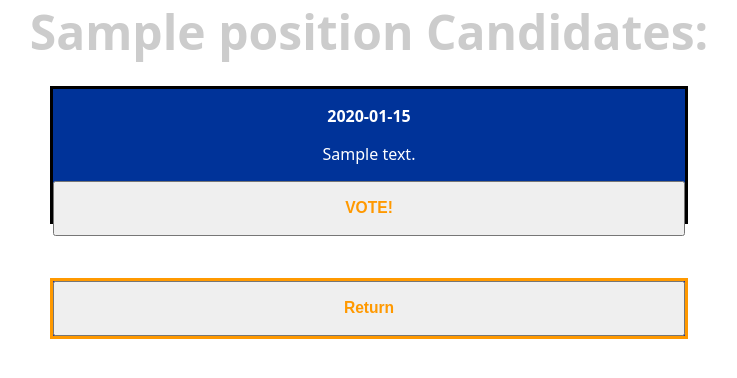
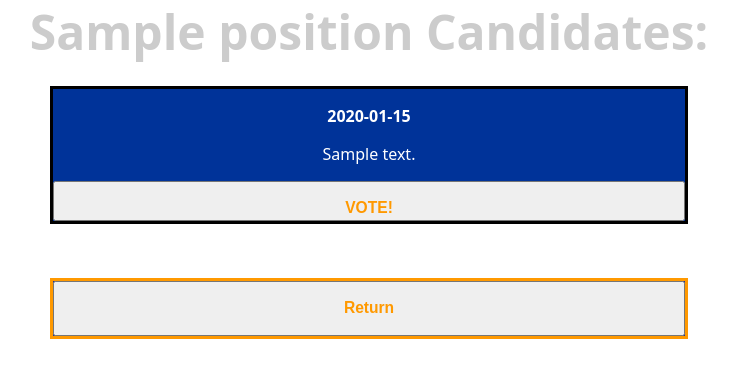
Before and after one commit to bball24/ElectionCat, a Flask app: template templates/m_candidates.htm in a window 1280 px wide. Shown: the part 184-562 px from the top of the page, without its empty margins (271-1008 px from the left). Run offline with Flask 2, Linux system fonts and the light colour scheme; the template is opened without the code that fills it: most values are stand-ins (such as "Sample title", 1, 10 or a date in 2020).

Commit message:
adjusted button

```diff
--- a/templates/m_candidates.htm
+++ b/templates/m_candidates.htm
@@ -84,7 +84,7 @@ div.vote-bar-yes {
                   <input type="hidden" name="userID" value="{{ userID }}">
                   <input type="hidden" name="position" value="{{ position }}">
                   <input type="hidden" name="candidate" value="{{ candidate }}">
-                <button type="submit" name="submit_param" value="submit_value" class="link-button">
+                <button type="submit" name="submit_param" value="submit_value" class="link-button" style="height:40px">
                     <h3><b>VOTE!</b></h3>
                 </button>
               </form>
```
